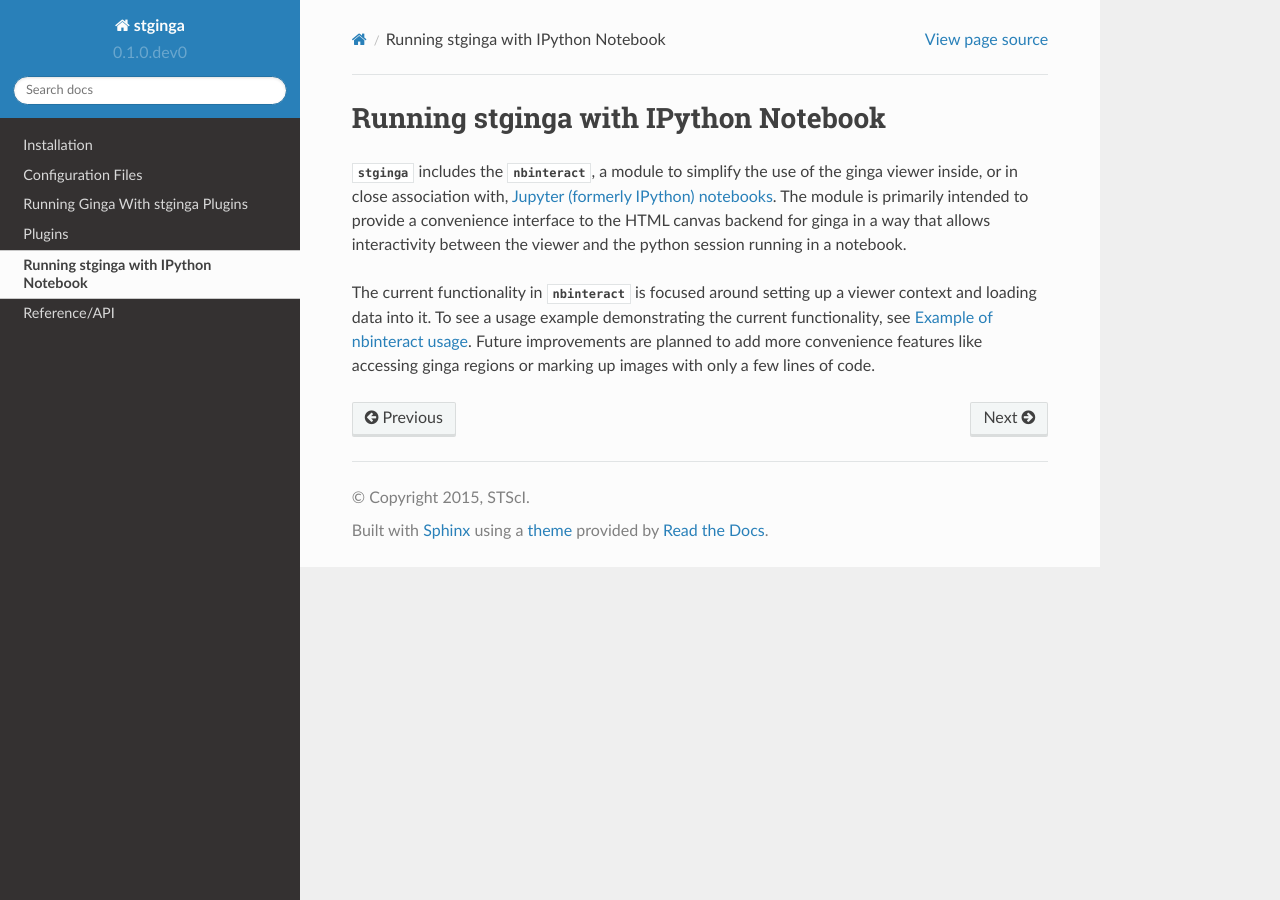
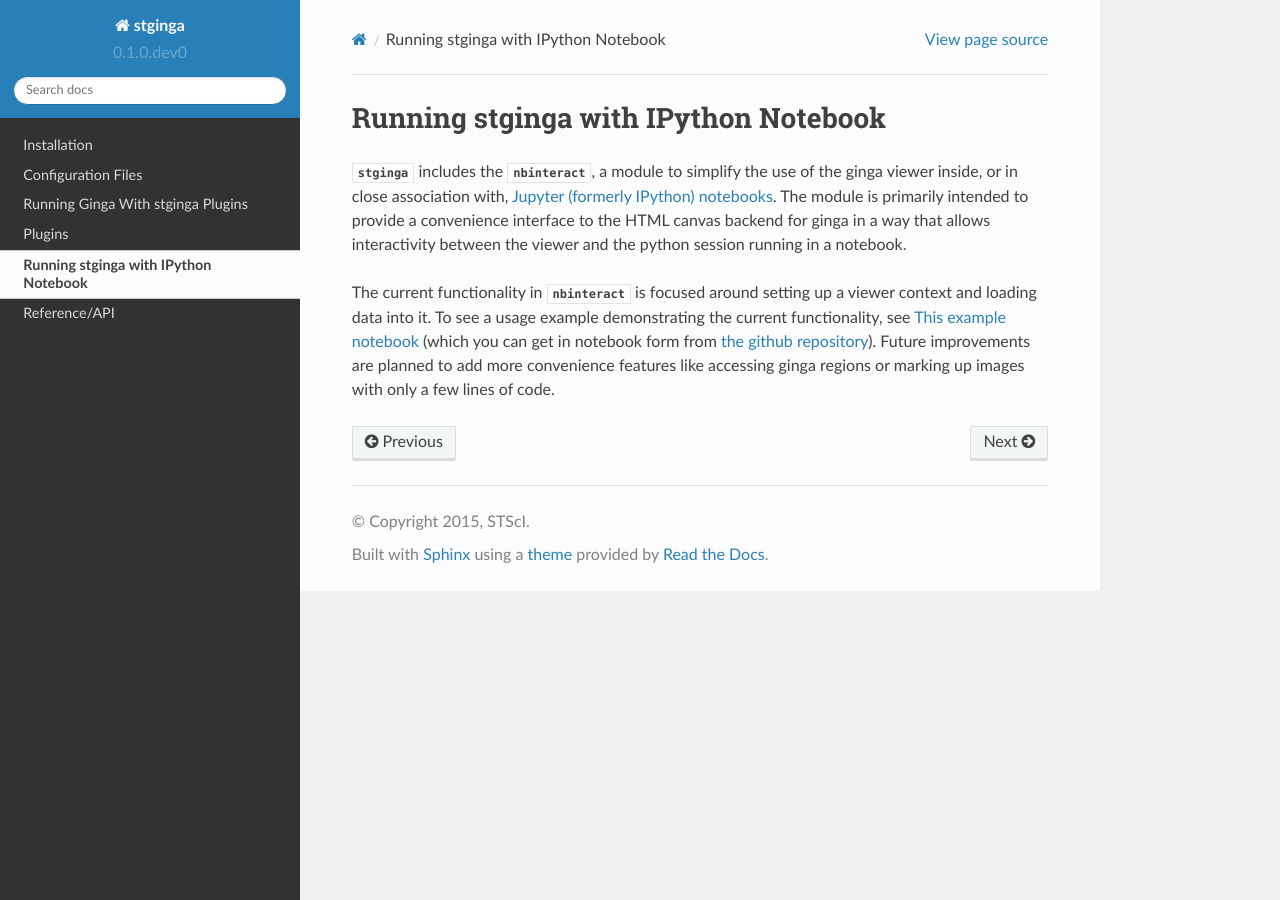
Before and after one commit to spacetelescope/stginga, a Sphinx documentation site: the page built from docs/source/ipynb.rst, in a window 1280 px wide. Built offline with Sphinx 7.4.7 and the Read the Docs theme 2.0.0, drawn with Linux system fonts in a browser that asks for light colours; formulas are drawn with MathJax 3.

Commit message:
update docs to point to notebook

```diff
--- a/docs/source/ipynb.rst
+++ b/docs/source/ipynb.rst
@@ -12,6 +12,7 @@ the python session running in a notebook.
 
 The current functionality in :mod:`~stginga.nbinteract` is focused around setting
 up a viewer context and loading data into it.  To see a usage example
-demonstrating the current functionality, see :doc:`/notebooks/ginga_nbinteract`. Future
-improvements are planned to add more convenience features like accessing ginga
-regions or marking up images with only a few lines of code.
+demonstrating the current functionality, see :doc:`This example notebook </notebooks/ginga_nbinteract>` (which you can get in notebook form from
+`the github repository <https://github.com/spacetelescope/stginga/tree/master/docs/source/notebooks/ginga_nbinteract.ipynb>`_).
+Future improvements are planned to add more convenience features like accessing
+ginga regions or marking up images with only a few lines of code.
```
